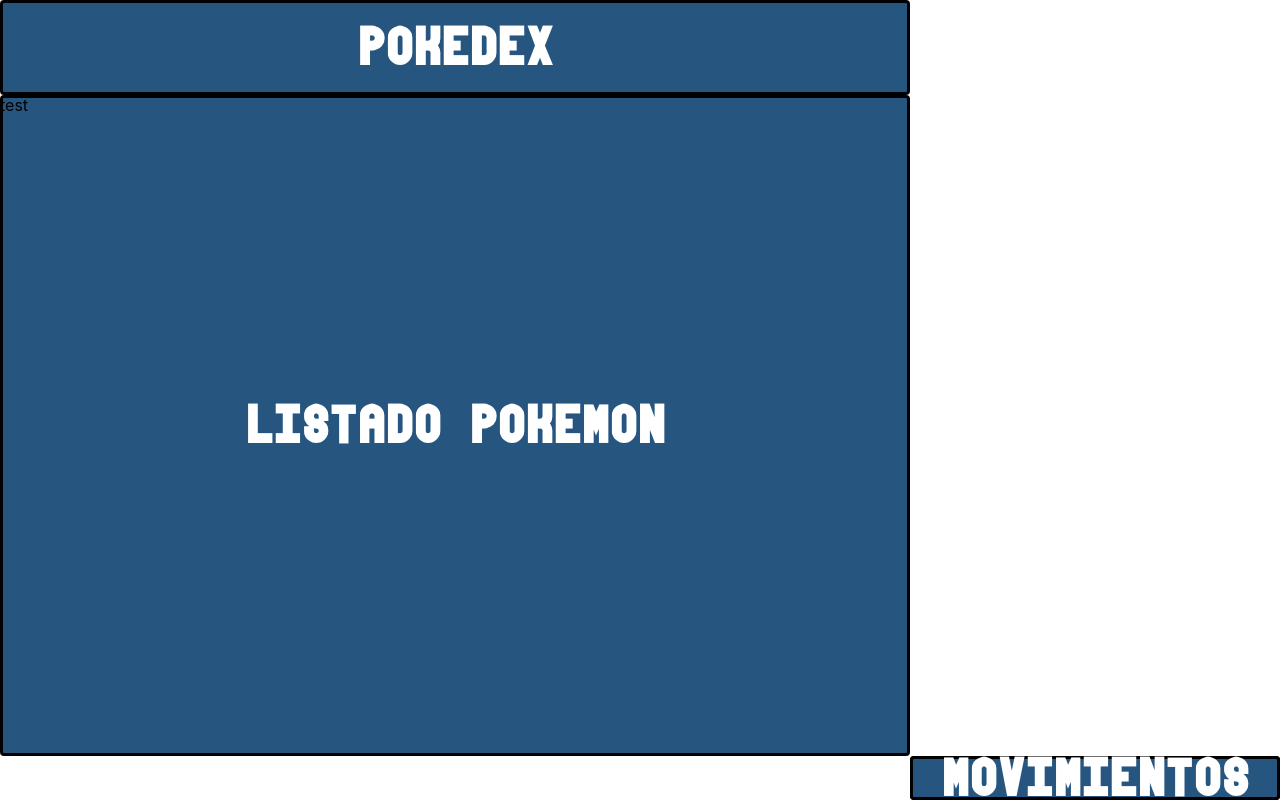
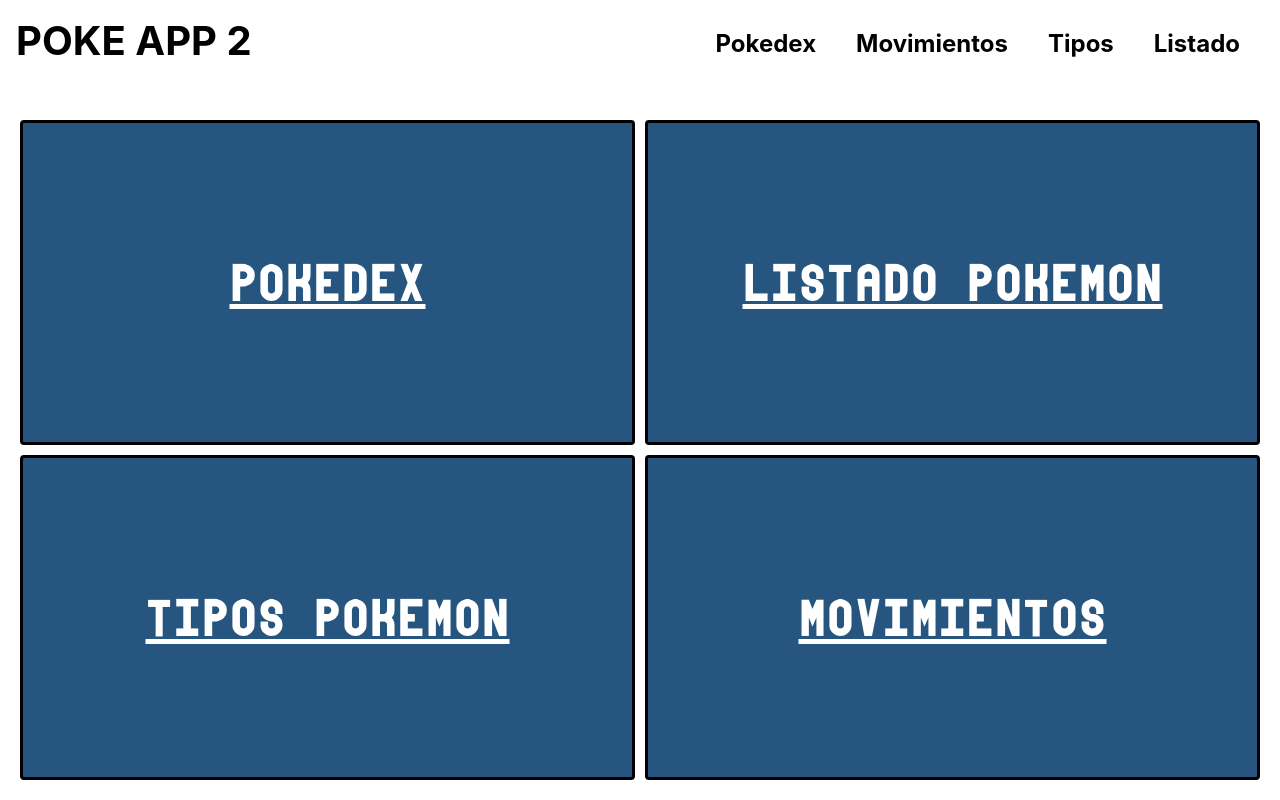
Before and after one commit to Comment-Jordan/pokeWikiApp, a React (Create React App) app: page / in a window 1280 px wide. Built offline with nearby package versions, Linux system fonts and the light colour scheme.

Commit message:
redireccionamiento en home

```diff
--- a/src/App.js
+++ b/src/App.js
@@ -1,12 +1,23 @@
 import './App.css';
+import {BrowserRouter, Routes, Route} from 'react-router-dom'
 
 import Home from './pages/Home'
+import ListadoPokemon from './pages/ListadoPokemon';
+import Navhome from './pages/components/NavHome';
 
 function App() {
   return (
     <div className="App">
-      <Home/>
-      <div className='conteiner-page'>test</div>
+        <section className='nav'>
+          <Navhome/>
+        </section>
+
+        <BrowserRouter>
+          <Routes>
+              <Route path='/' element={<Home/>}/>
+              <Route path='/listadoPokemon' element={<ListadoPokemon/>}/>
+          </Routes>
+        </BrowserRouter>
     </div>
   );
 }
--- /dev/null
+++ b/src/pages/ListadoPokemon.jsx
@@ -0,0 +1,5 @@
+export default function ListadoPokemon(){
+    return(
+        <h1>Paigna Listado Pokemon</h1>
+    );
+}
--- a/src/pages/components/OpcionHome.jsx
+++ b/src/pages/components/OpcionHome.jsx
@@ -1,12 +1,13 @@
 
-export default function OpcionHome({titulo='',area, url}){
-    //TODO: Agregar redireccionamiento con toLink
+import { Link } from "react-router-dom";
+
+export default function OpcionHome({ url='/',titulo='',area}){
     const gridArea = {
         gridArea: area
     };
     return(
         <section className='card item-home' style={gridArea}>
-            <h1 className='titulo-home'>{titulo}</h1>
+            <Link to={url} className='titulo-home'>{titulo}</Link>
         </section>
     );
 }
--- a/src/pages/home.jsx
+++ b/src/pages/home.jsx
@@ -9,13 +9,21 @@
     movimientos:"Movimientos"
 };
 
+const URLS={
+    pokedex:'/pokedex',
+    listadoTipos:'/listadoTipos',
+    listadoPokemon:'/listadoPokemon',
+    listadoMovimientos:'/listadoMovimientos'
+}
+
 export default function Home(){
     return(
-        <>
-            <OpcionHome titulo={OPCIONES.pokedex} area="a"/>
-            <OpcionHome titulo={OPCIONES.lista} area="b"/>
-            <OpcionHome titulo={OPCIONES.tipos} area="c"/>
-            <OpcionHome titulo={OPCIONES.movimientos} area="d"/>
-        </>
+
+        <div className='container-home'>
+            <OpcionHome url={URLS.pokedex} titulo={OPCIONES.pokedex} area="a"/>
+            <OpcionHome url={URLS.listadoPokemon} titulo={OPCIONES.lista} area="b"/>
+            <OpcionHome url={URLS.listadoTipos} titulo={OPCIONES.tipos} area="c"/>
+            <OpcionHome url={URLS.listadoMovimientos} titulo={OPCIONES.movimientos} area="d"/>
+        </div>
     );
 }
```
